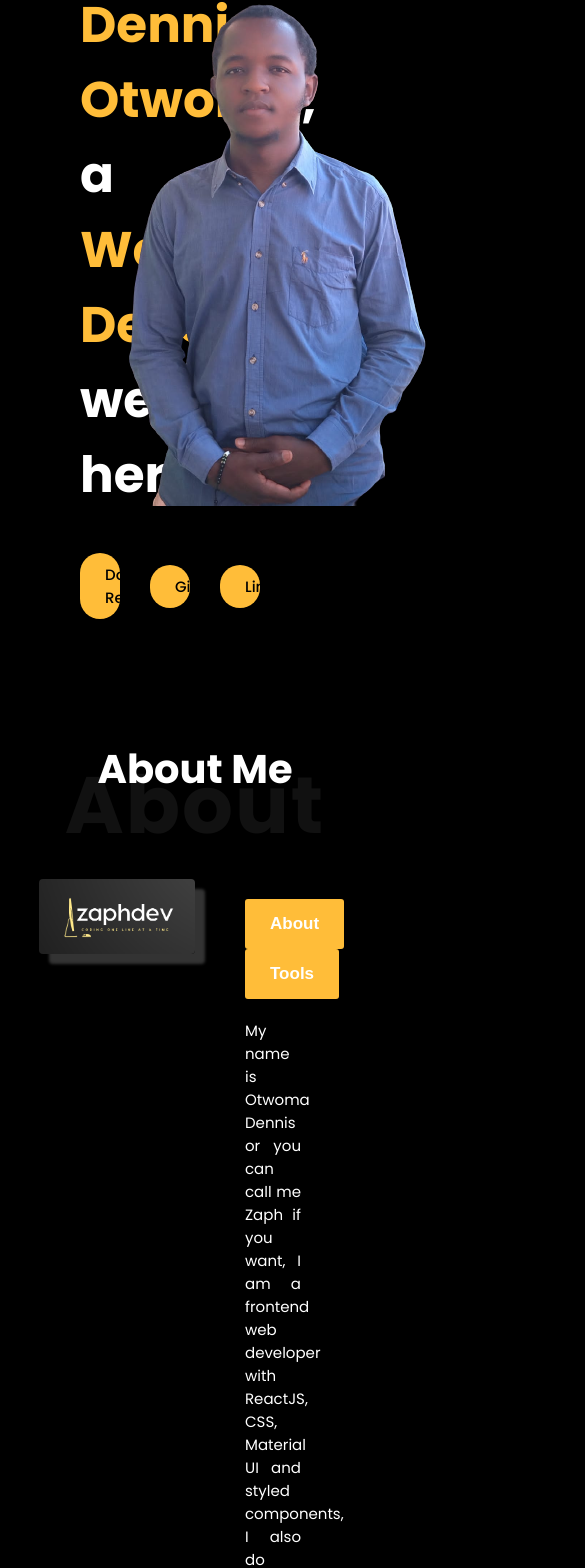
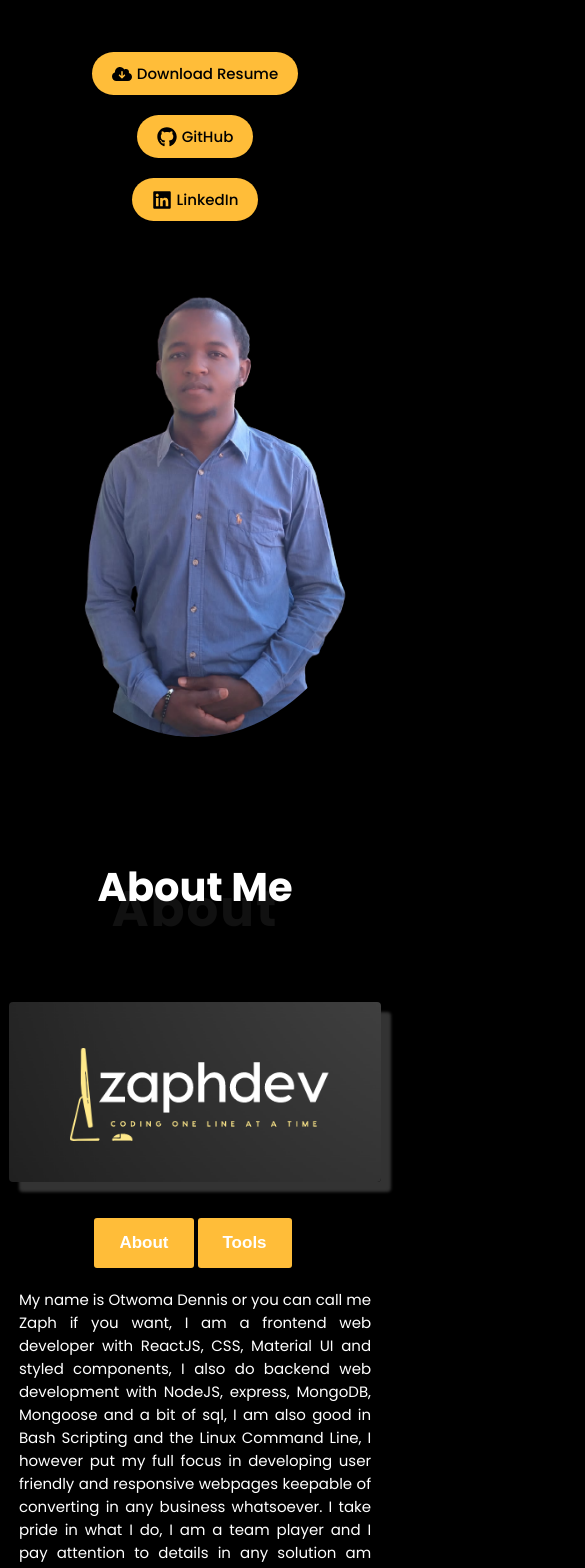
Before and after one commit to codeme254/my-portfolio-site, a React (Create React App) app: page / in a window 390 px wide. Shown: the part 281-1849 px from the top of the page, 585 px wide, since content can reach past the window. Built offline with nearby package versions, Linux system fonts and the light colour scheme; a web font is replaced by a local one.

Commit message:
started responsive

```diff
--- a/src/App.css
+++ b/src/App.css
@@ -16,6 +16,10 @@ font-family: 'Rubik Maze', cursive;
 
 html {
   font-size: 62.5%;
+}
+
+html, body{
+  /* overflow-x: hidden; */
 }
 
 :root {
@@ -59,12 +63,19 @@ body {
   z-index: -1;
   letter-spacing: 2px;
 }
+
+@media screen and (max-width: 600px) {
+  .title__title-bg{
+    font-size: 5rem;
+  }
+}
 /*end of the basic reseting*/
 
 .header {
   display: flex;
   align-items: center;
   padding: 0 var(--padding-side-match);
+  display: none;
   /*background-color: var(--color-black-light);*/
 }
 
@@ -135,7 +146,6 @@ body {
 }
 
 .home__textbox {
-  /*border: 1px solid red;*/
   margin-right: auto;
 }
 
@@ -218,10 +228,48 @@ body {
 }
 
 .home__image {
-  /*border: 1px solid orangered;*/
   display: flex;
   justify-content: center;
   align-items: center;
+}
+
+@media screen and (max-width: 600px) {
+  .home{
+    flex-direction: column;
+    padding: 2rem .5rem;
+  }
+
+  .home__flex{
+    width: 100%;
+  }
+
+  .home__textbox--txt-main{
+    font-size: 4rem;
+    text-align: center;
+  }
+
+  .home__textbox--txt-small{
+    text-align: center;
+  }
+
+  .home__textbox--links{
+    flex-direction: column;
+    align-items: center;
+    justify-content: center;
+  }
+
+  .home__textbox--links > *:not(:last-child) {
+    margin-right: 0;
+  }
+
+  .home__textbox--link {
+    margin: 1rem auto!important;
+  }
+
+  .home__image img{
+    height: 60vh;
+    border-radius: 50%;
+  }
 }
 /*end of the home stylings*/
 
@@ -239,11 +287,6 @@ body {
 .about__container > * {
   /* border: 2px solid green; */
   width: 50%;
-}
-
-.about__container-left--grid {
-  display: grid;
-  grid-template-columns: repeat(auto-fit, minmax(8rem, 1fr));
 }
 
 .about__container--image {
@@ -271,13 +314,10 @@ body {
   top: 0;
   right: 0;
   width: 100%;
-  /* display: none; */
   opacity: 0;
-  /* transition: all .5s ease-in-out; */
 }
 
 .show__about__abs {
-  /* display: block; */
   opacity: 1;
 }
 
@@ -327,6 +367,37 @@ body {
   height: var(--size);
   fill: #111;
 }
+
+@media screen and (max-width: 600px){
+  .about-section{
+    width: 98vw;
+  }
+
+  .about__container{
+    flex-direction: column;
+    padding: .5rem;
+  }
+
+  .about__container > * {
+    width: 100%;
+  }
+
+  .about__container--buttons{
+    display: flex;
+    justify-content: center;
+    margin-top: 2rem;
+  }
+
+  .about__container--right{
+    padding: 1rem;
+  }
+
+  .about__container--tools {
+    display: grid;
+    grid-template-columns: repeat(auto-fit, minmax(8rem, 1fr));
+    gap: 2rem;
+  }
+}
 /* end of the about section */
 
 /* beginning of the project section */
@@ -350,7 +421,6 @@ body {
 
 .project {
   width: 40rem;
-  /* border: 1px solid red; */
   background-color: #343940;
   border-radius: 3px;
   overflow: hidden;
@@ -423,8 +493,6 @@ body {
 .project__body--links {
   display: flex;
   justify-content: center;
-  /* border: 2px solid white;
-  padding: 1rem; */
 }
 
 .project__link {
@@ -465,6 +533,25 @@ body {
   height: var(--size);
   fill: currentColor;
   margin-right: 1rem;
+}
+
+@media screen and (max-width: 600px){
+  .projects__container{
+    padding: 5rem .5rem;
+    width: 100vw;
+  }
+
+  .project{
+    width: 100%!important;
+  }
+
+  .project__image{
+    height: 20rem;
+  }
+
+  .project__body{
+    padding: .5rem;
+  }
 }
 /* ending of the project section */
 
@@ -564,6 +651,17 @@ body {
 .skill:hover .skill__image {
   transform: scale(0.95);
 }
+
+@media screen and (max-width: 600px) {
+  .skills-container{
+    padding: 3rem;
+    column-gap: 0;
+  }
+
+  .skill{
+    width: 100%;
+  }
+}
 /* end ofskills section */
 
 /* timeline/resume section */
@@ -636,6 +734,16 @@ body {
   text-align: justify;
   line-height: 1.8;
   letter-spacing: 1px;
+}
+
+@media screen and (max-width: 600px) {
+  .time-cards__container{
+    padding: 2rem 1rem;
+  }
+
+  .time-card{
+    width: 100%;
+  }
 }
 /* end of timeline/resume section */
 
@@ -803,6 +911,26 @@ body {
   font-weight: 500;
   letter-spacing: 3px;
 }
+
+@media screen and (max-width: 600px) {
+  .repos-connect-section{
+    padding: 1rem;
+    flex-direction: column;
+  }
+
+  .repos{
+    width: 100%;
+    margin-bottom: 5rem;
+  }
+
+  .repo{
+    width: 100%;
+  }
+
+  .repo__icon{
+    display: none;
+  }
+}
 /* End of Repos and connection section */
 
 /* Friends section */
@@ -933,6 +1061,17 @@ body {
 .friend__body--image svg {
   fill: var(--color-white);
 }
+
+@media screen and (max-width: 600px) {
+  .friends--container{
+    padding: .5rem;
+    max-width: 100vw;
+  }
+
+  .friend{
+    width: 100%;
+  }
+}
 /* End of Friends section */
 
 /* footer */
```
